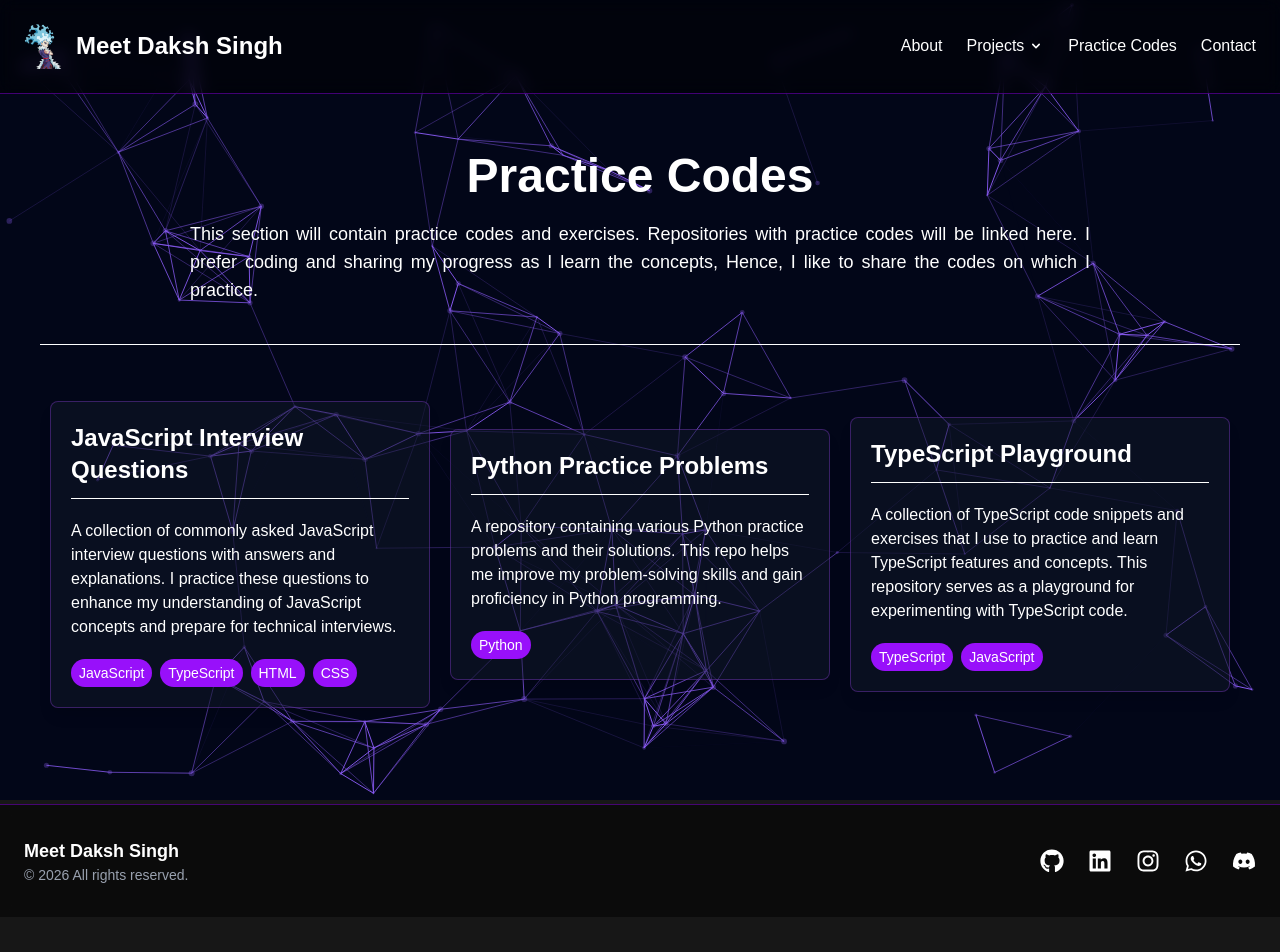
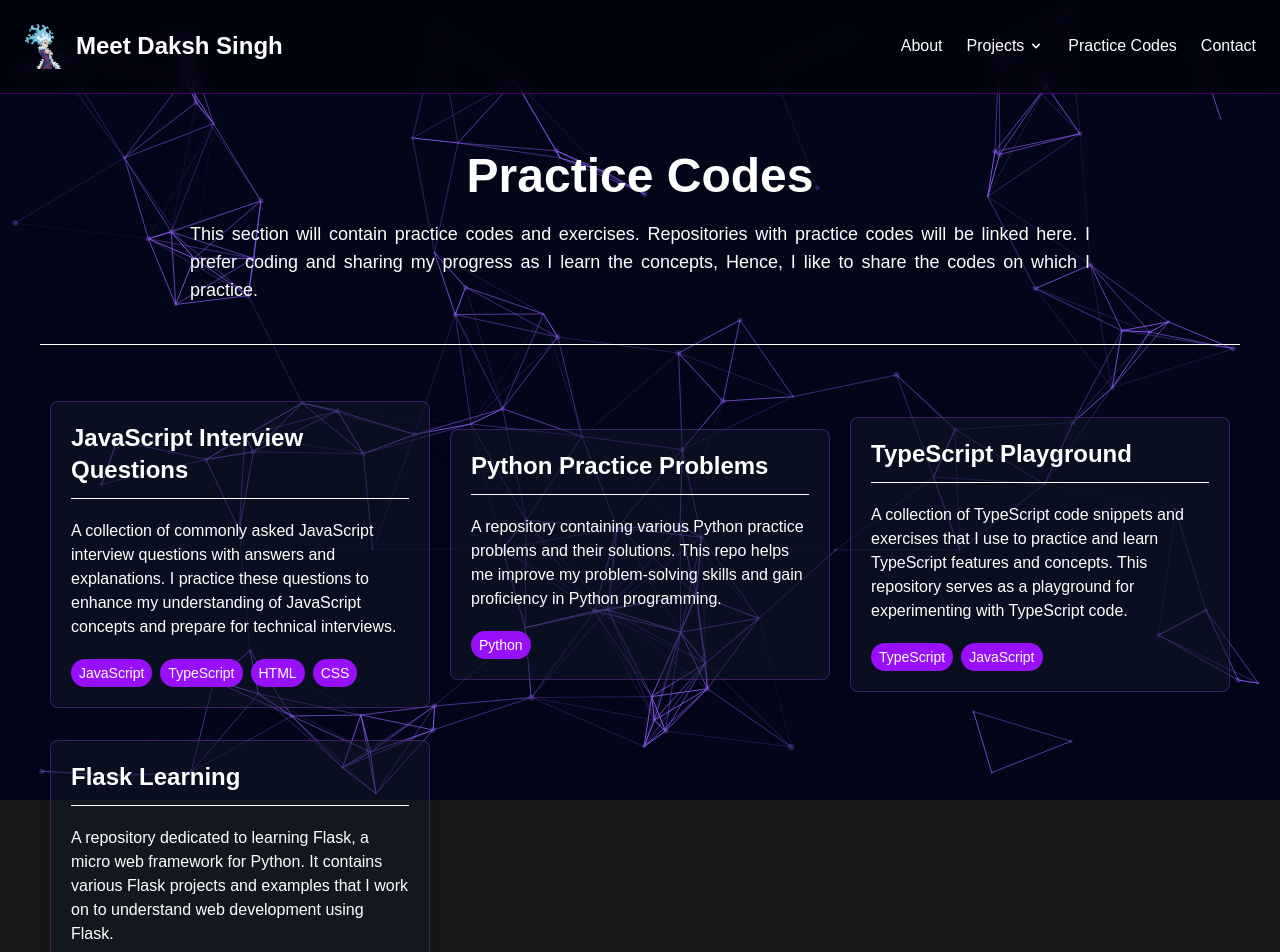
Before and after one commit to DakshSingh-GitHub/PortfolioWebApp, a Next.js app: page /practice-codes in a window 1280 px wide. Shown: the top 952 px of the page. Before the commit the page ends 917 px from the top, so only its background shows below. Built offline with nearby package versions, Linux system fonts and the light colour scheme.

Commit message:
Added a new practice repo for "Flask-learning"

```diff
--- a/app/practice-codes/page.tsx
+++ b/app/practice-codes/page.tsx
@@ -27,6 +27,13 @@ const Repositories = [
         repo_desc: "A collection of TypeScript code snippets and exercises that I use to practice and learn TypeScript features and concepts. This repository serves as a playground for experimenting with TypeScript code.",
         repo_lang: ["TypeScript", "JavaScript"],
         repo_url: "https://github.com/DakshSingh-GitHub/TypeScript",
+    },
+    {
+        repo_key: 4,
+        repo_name: "Flask Learning",
+        repo_desc: "A repository dedicated to learning Flask, a micro web framework for Python. It contains various Flask projects and examples that I work on to understand web development using Flask.",
+        repo_lang: ["Python", "Flask", "HTML", "CSS"],
+        repo_url: "https://github.com/DakshSingh-GitHub/Flask-learning",
     }
 ];
 
@@ -58,7 +65,7 @@ export default function PracticeCodes() {
                 </p>
             </motion.div>
             <hr />
-            <div className="repo flex flex-col md:flex-row items-center justify-between h-full w-full mt-10 gap-4 md:gap-0">
+            <div className="repo flex-col md:flex-row items-center justify-between h-full w-full mt-10 md:gap-0 grid grid-cols-1 md:grid-cols-2 lg:grid-cols-3 gap-6">
                 {Repositories.map((repo) => (
                     <motion.div
                         key={repo.repo_key}
```
